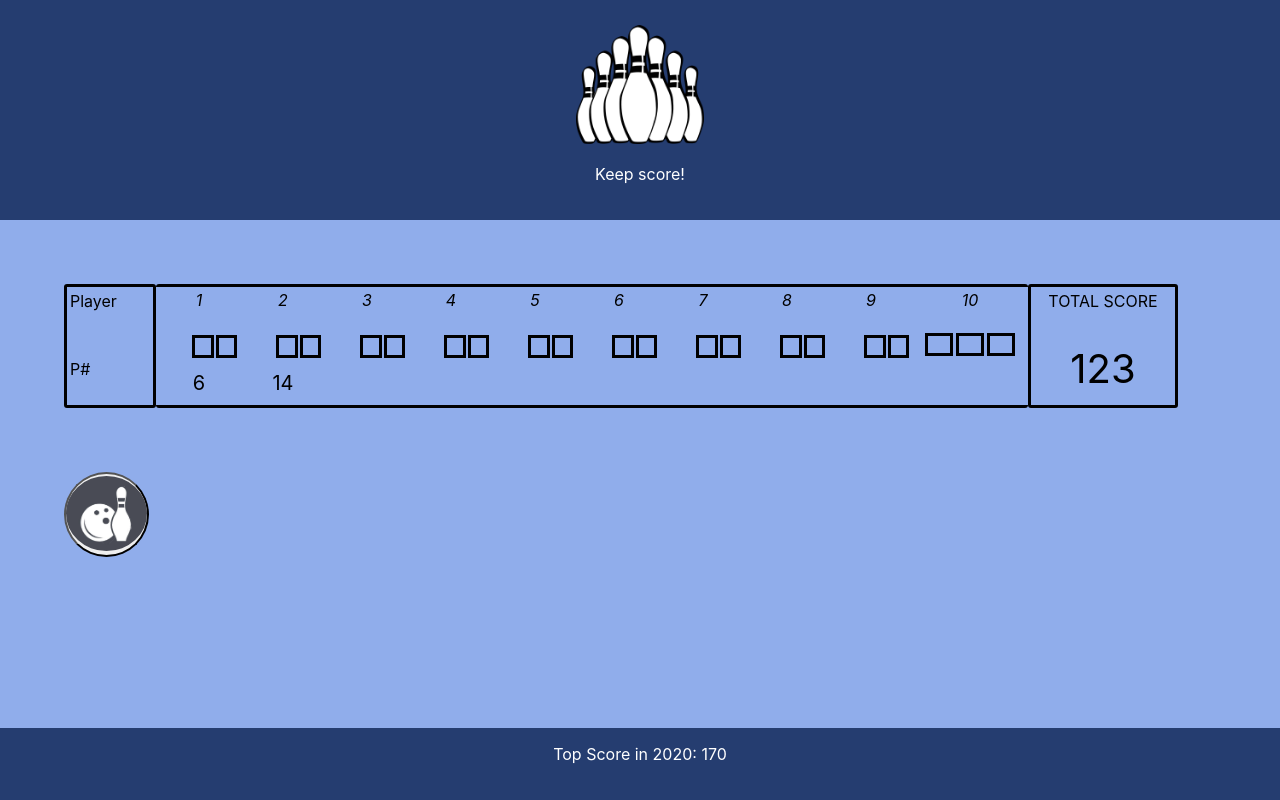
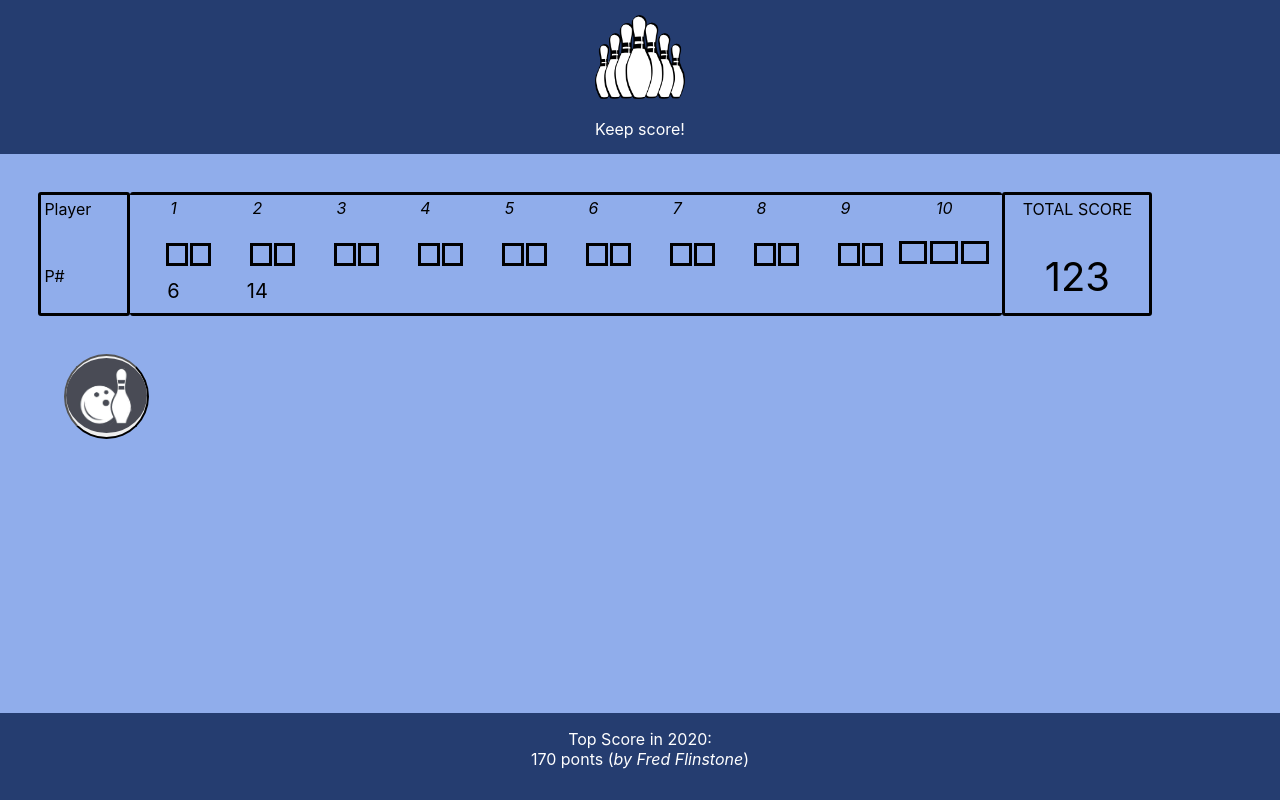
Before and after one commit to Filip-Zafran/Bowling_Scoring_System-JS, a React (Create React App) app: page / in a window 1280 px wide. Built offline with nearby package versions, Linux system fonts and the light colour scheme.

Commit message:
footer modified

```diff
--- a/src/App.css
+++ b/src/App.css
@@ -3,8 +3,12 @@
 }
 
 .pins {
-  margin-top: 25px;
-  width: 10%;
+  margin-top: 15px;
+  width: 7%;
+}
+
+p {
+  padding-bottom: 15px;
 }
 
 .App-header {
@@ -12,6 +16,11 @@
   align-items: center;
   justify-content: start;
   color: white;
+}
+
+html {
+  height: 100%;
+  margin: 0;
 }
 
 #root {
@@ -68,7 +77,7 @@
 #fullBox {
   display: flex;
   display: row;
-  margin: 5%;
+  margin: 3%;
 }
 
 .scoreBoxContainer10 {
--- a/src/components/Button.js
+++ b/src/components/Button.js
@@ -3,7 +3,7 @@ import UIfx from "uifx";
 import bowlSound from "../pix/bowl.mp3";
 import strike from "../pix/strike.mp3";
 import button from "../pix/button.png";
-import Bowl from "./ScoreGenerator";
+import random from "./ScoreGenerator";
 
 function Button() {
   function playSound() {
@@ -15,7 +15,7 @@ function Button() {
     <button
       hover={bowlSound.play}
       // onClick={strike.play}
-      onClick={Bowl}
+      onClick={random}
     >
       <img className="buttonPix" src={button} alt="button for bowling" />
     </button>
--- a/src/components/Footer.js
+++ b/src/components/Footer.js
@@ -4,8 +4,11 @@ import "../../src/App.css";
 function Footer() {
   return (
     <div className="footer">
-      <p>Top Score in 2020: 170 </p>
-      <br />
+      <p>
+        Top Score in 2020:
+        <br />
+        170 ponts (<i>by Fred Flinstone</i>){" "}
+      </p>
     </div>
   );
 }
--- a/src/components/Header.js
+++ b/src/components/Header.js
@@ -8,7 +8,6 @@ function Header() {
       <header className="App-header">
         <img src={pins} className="pins" alt="bowling pins" />
         <p>Keep score! </p>
-        <br />
       </header>
     </div>
   );
--- a/src/components/ScoreGenerator.js
+++ b/src/components/ScoreGenerator.js
@@ -1,9 +1,10 @@
 // function scoreGenerator() {
 // var dieSimulator = function (2, 10) {};
 // }
-
 // export scoreGenerator
 
-const Bowl = Math.ceil(Math.random() * 10);
+// const Bowl = Math.ceil(Math.random() * 10);
 
-export default Bowl;
+const random = Math.floor(Math.random() * 10) + 1;
+
+export default random;
```
